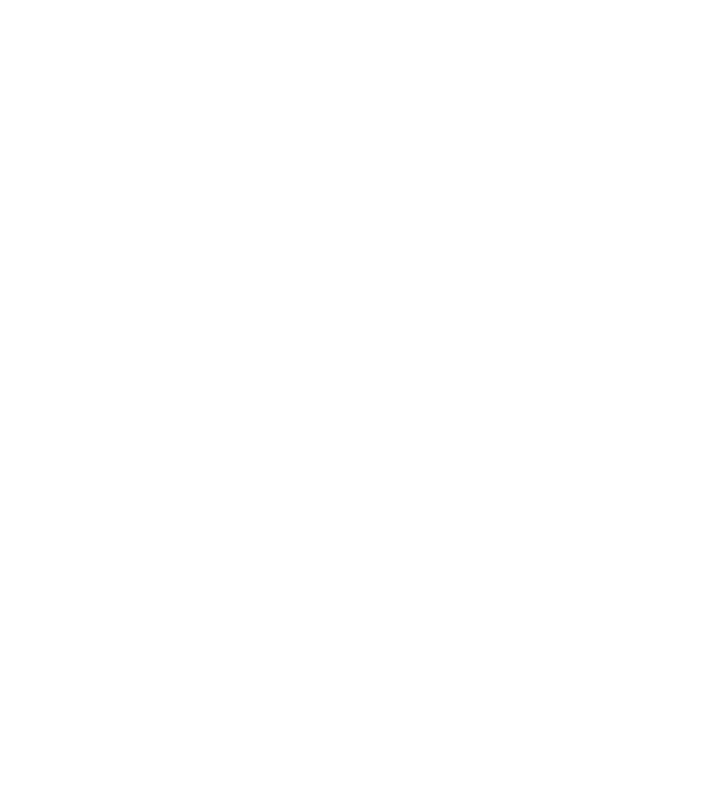
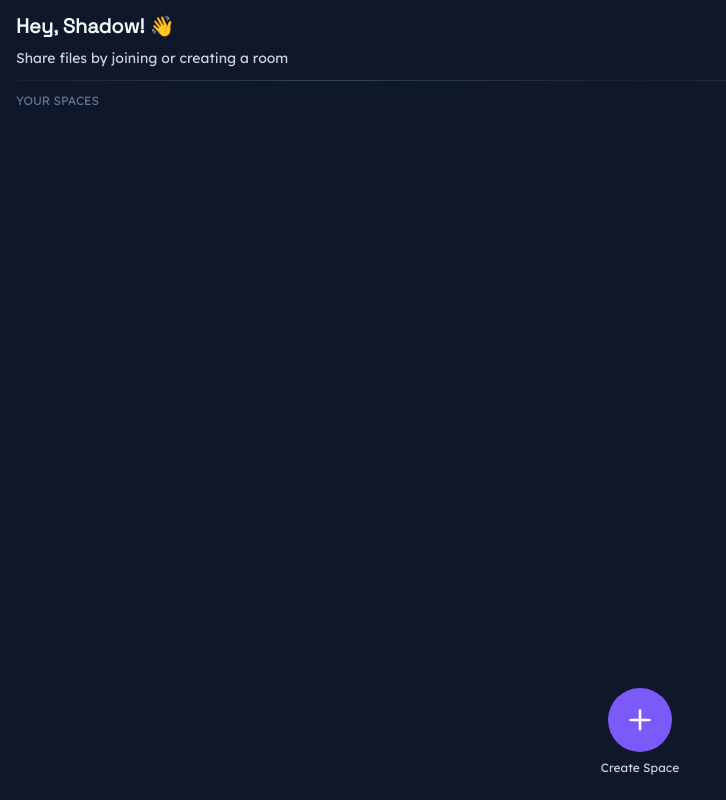
Before and after one commit to bento-club/flash, a Vue app: page /spaces in a window 1280 px wide. Before the commit this address had no page. Shown: the whole page, without its empty margins (0-726 px from the left). Built offline with nearby package versions, Linux system fonts and the light colour scheme.

Commit message:
feat: add list spaces page

```diff
--- /dev/null
+++ b/src/icons/PlusIcon.vue
@@ -0,0 +1,18 @@
+<template>
+    <svg viewBox="0 0 24 24" fill="none" xmlns="http://www.w3.org/2000/svg">
+        <g>
+            <path
+                id="Shape"
+                d="M12 5V19M5 12H19"
+                stroke="currentColor"
+                stroke-width="2"
+                stroke-linecap="round"
+                stroke-linejoin="round"
+            />
+        </g>
+    </svg>
+</template>
+
+<script setup lang="ts"></script>
+
+<style scoped></style>
--- /dev/null
+++ b/src/pages/ListSpacesPage.vue
@@ -0,0 +1,45 @@
+<template>
+    <BaseLayout>
+        <template #header>
+            <h1 class="font-space-grotek text-xl font-bold text-[#F1F5F9]">
+                Hey, Shadow! 👋
+            </h1>
+            <p class="mt-2 text-sm text-[#CBD5E1]">
+                Share files by joining or creating a room
+            </p>
+        </template>
+
+        <template #body>
+            <div class="flex flex-grow flex-col justify-between">
+                <div>
+                    <h2 class="text-xs uppercase text-[#64748B]">
+                        your spaces
+                    </h2>
+                </div>
+
+                <div class="flex justify-center">
+                    <div class="flex flex-col items-center justify-center">
+                        <AppButton id="create-space-btn" variant="rounded">
+                            <PlusIcon class="h-auto w-8" />
+                        </AppButton>
+
+                        <label
+                            for="create-space-btn"
+                            class="mt-2 text-xs capitalize text-[#CBD5E1]"
+                        >
+                            create space
+                        </label>
+                    </div>
+                </div>
+            </div>
+        </template>
+    </BaseLayout>
+</template>
+
+<script setup lang="ts">
+import AppButton from "#src/components/AppButton.vue";
+import PlusIcon from "#src/icons/PlusIcon.vue";
+import BaseLayout from "#src/layouts/BaseLayout.vue";
+</script>
+
+<style scoped lang="scss"></style>
--- a/src/router.ts
+++ b/src/router.ts
@@ -1,10 +1,12 @@
 import { RouteRecordRaw, createRouter, createWebHistory } from "vue-router";
 
 const ChooseNamePage = () => import("#src/pages/ChooseNamePage.vue");
+const ListSpacesPage = () => import("#src/pages/ListSpacesPage.vue");
 
 const routes: RouteRecordRaw[] = [
     { name: "home", path: "/", redirect: { name: "chooseName" } },
     { name: "chooseName", path: "/choose-name", component: ChooseNamePage },
+    { name: "listSpaces", path: "/spaces", component: ListSpacesPage },
 ];
 
 export const router = createRouter({
```
